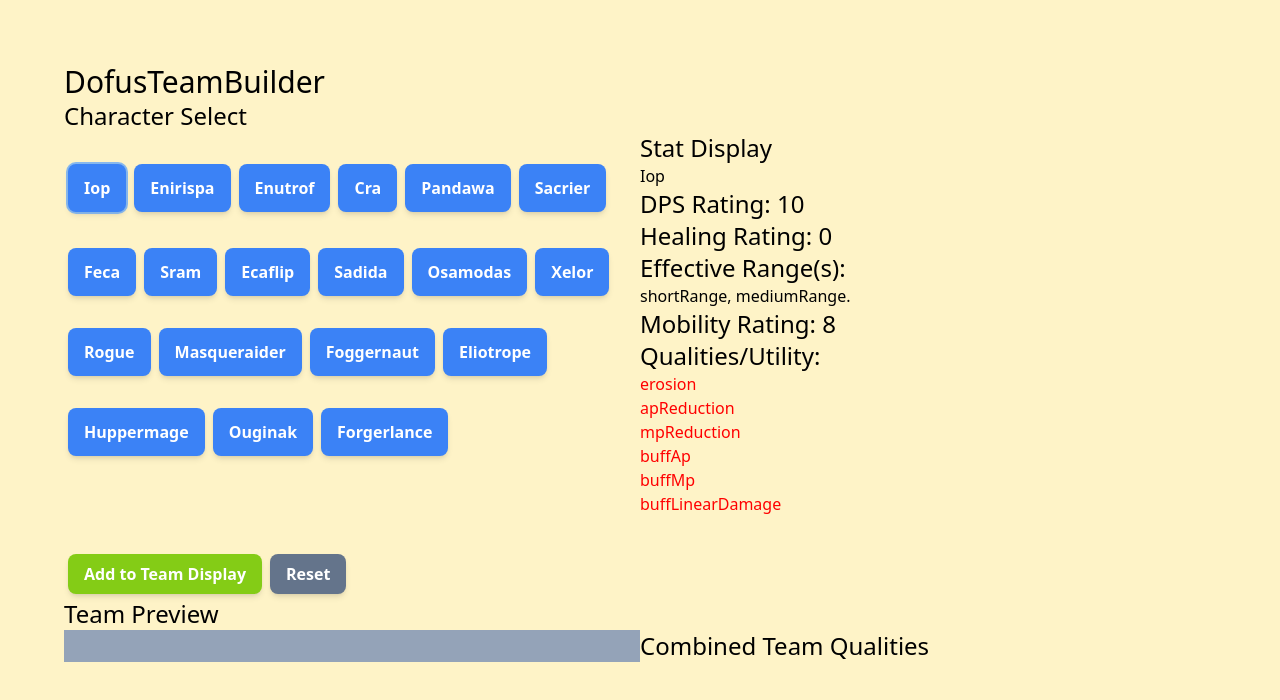
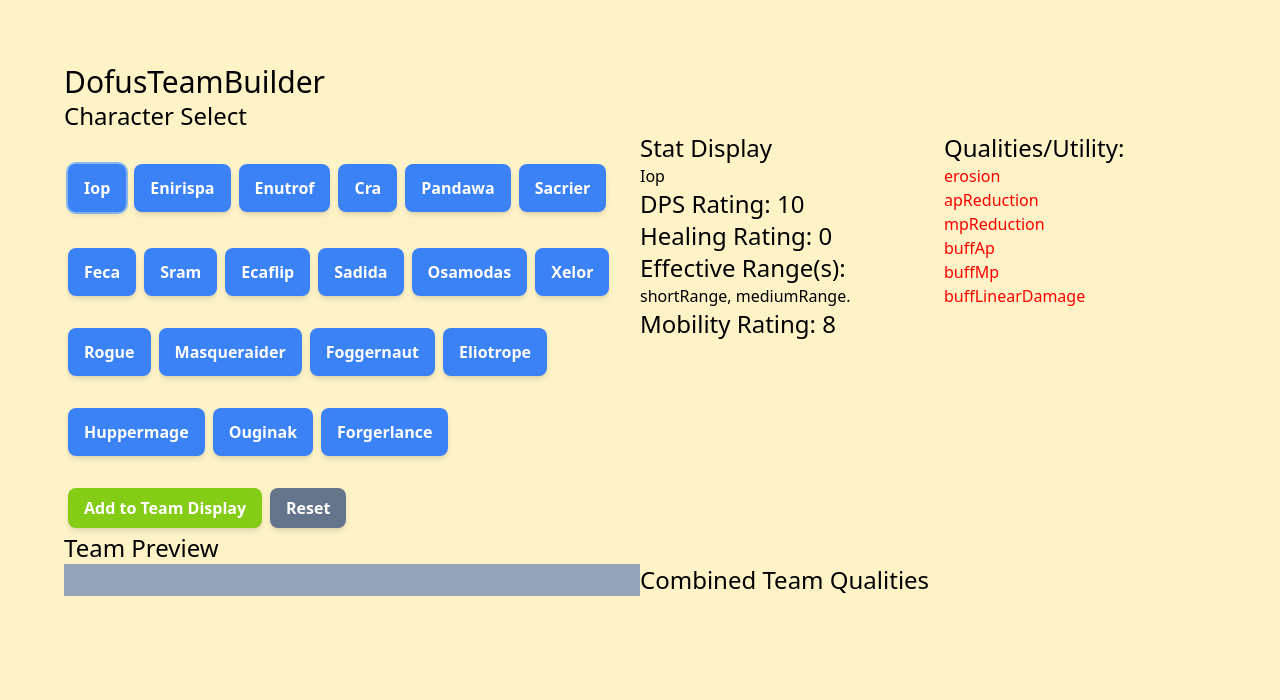
Before and after one commit to Deen-q/dofusTeamBuilder, a React (Create React App) app: page / in a window 1280 px wide. Both pictures are taken after a click on the button "Iop". Shown: the top 700 px of the page. Built offline with nearby package versions, Linux system fonts and the light colour scheme.

Commit message:
see this commit on how to use parent flex container, with 2 w-1/2 children

```diff
--- a/src/components/StatDisplay.tsx
+++ b/src/components/StatDisplay.tsx
@@ -14,8 +14,8 @@
     } = context;
 
     return (
-        <div className="flex justify-between w-1/2">
-            <div>
+        <div className="flex justify-between w-full gap-8"> {/* parent flex container */}
+            <div className="w-1/2">
                 <h2 className='text-2xl'>Stat Display</h2>
                 {selectedCharacter ?
                     <h3>{selectedCharacter?.className}</h3> : <h3>Please select a class.</h3>
@@ -26,18 +26,18 @@
                 <h4 className='text-2xl'>Effective Range(s): </h4>
                 <p>{selectedCharacter?.effectiveRange.join(", ")}</p>
                 <h4 className='text-2xl'>Mobility Rating: {selectedCharacter?.mobilityRating}</h4>
+            </div>
 
+            <div className="w-1/2">
+                <h4 className='text-2xl'>Qualities/Utility:</h4>
                 <div>
-                    <h4 className='text-2xl'>Qualities/Utility:</h4>
-                    <div>
-                        <ul className="scroll">
-                            {selectedCharacter?.qualities.map((item, index) => (
-                                <li key={index}>{item}</li>))
-                            }
-                        </ul>
-                    </div>
+                    <ul className="scroll">
+                        {selectedCharacter?.qualities.map((item, index) => (
+                            <li key={index}>{item}</li>
+                        ))}
+                    </ul>
                 </div>
             </div>
         </div>
-    )
+    );
 }
```
